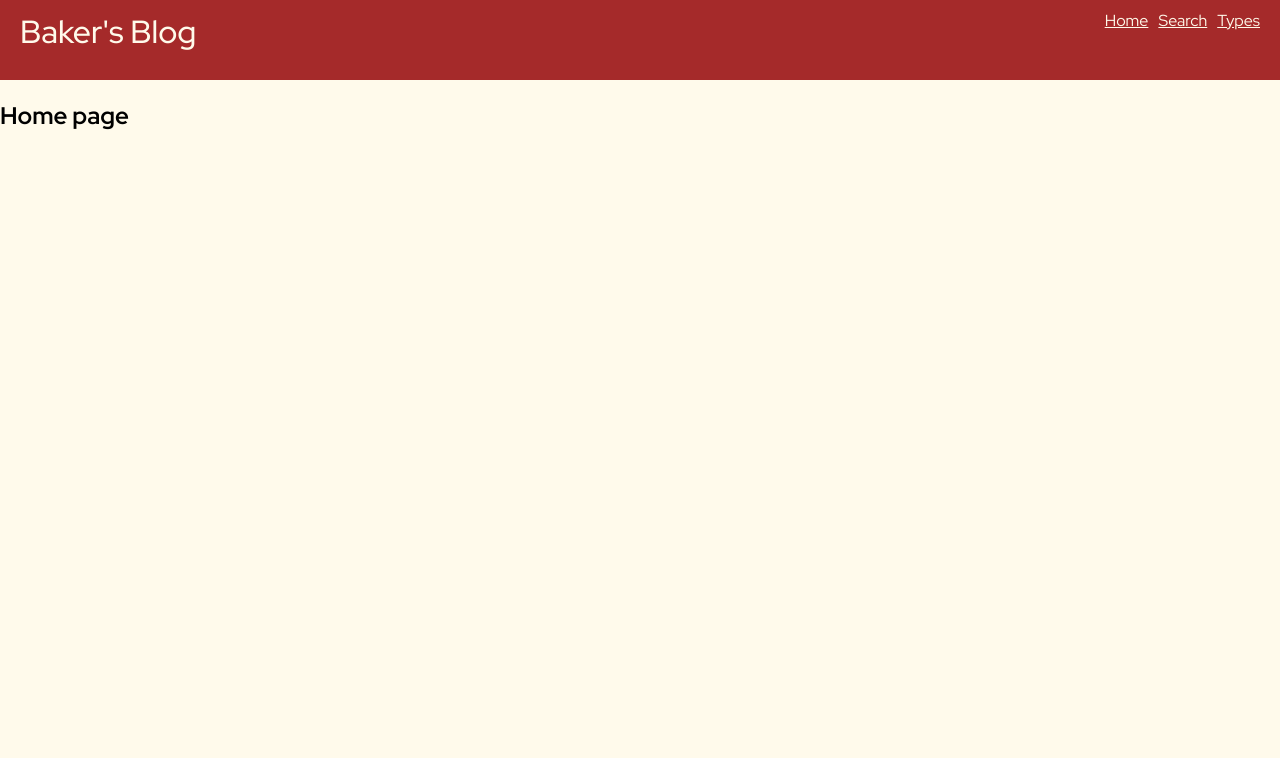
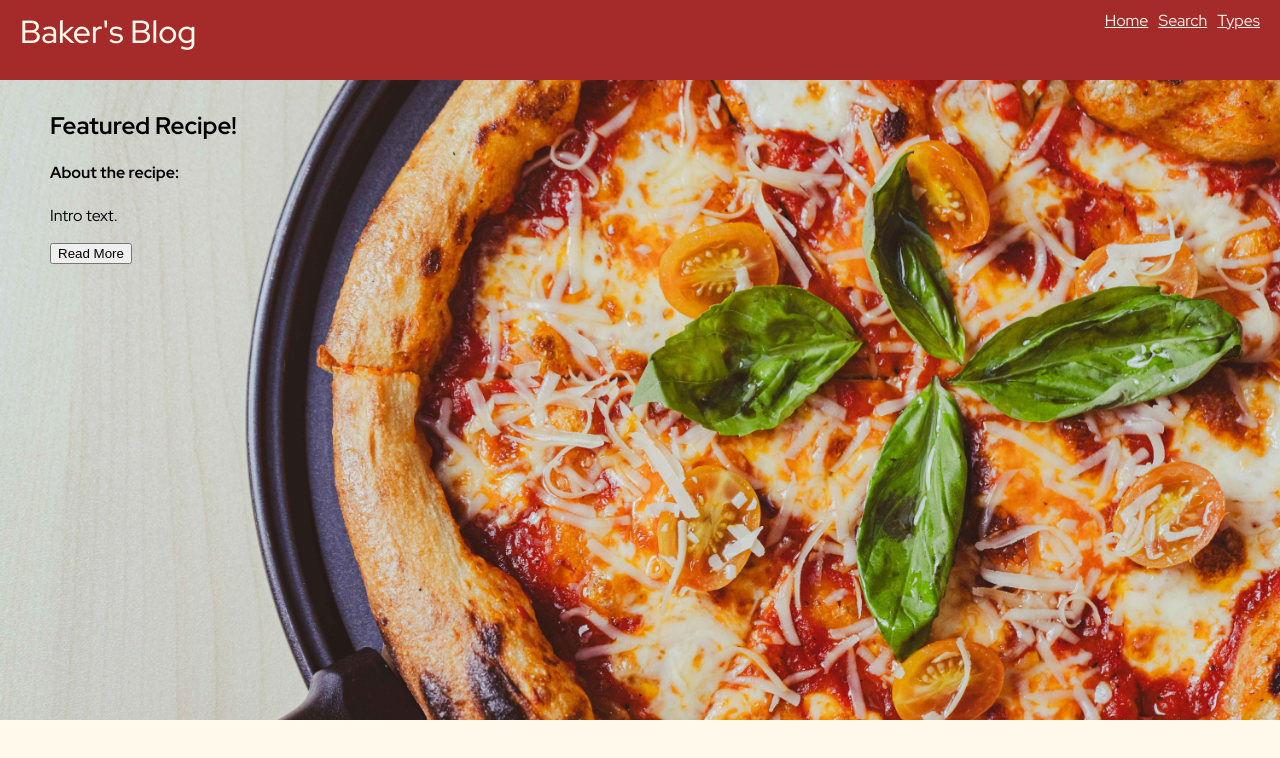
Before and after one commit to rominaD-R/the-bakers-blog_u1-final, a React (Vite) app in the folder bakers-blog/: page / in a window 1280 px wide. Shown: the top 758 px of the page. Built offline with nearby package versions, Linux system fonts and the light colour scheme.

Commit message:
WIP on hero image on home page

```diff
--- a/bakers-blog/src/components/FeaturedHero.jsx
+++ b/bakers-blog/src/components/FeaturedHero.jsx
@@ -1,4 +1,5 @@
 import React from 'react'
+import './css/FeaturedHero.css'
 
 export default function FeaturedHero() {
   return (
--- /dev/null
+++ b/bakers-blog/src/components/css/FeaturedHero.css
@@ -0,0 +1,11 @@
+#featuredHero {
+    background-color: blue;
+    height: 80vh;
+    padding: 30px 50px;
+    background-image: url('../../assets/img/pizza-hero.jpg');
+    background-size: cover;
+}
+
+h2 {
+    margin: 0;
+}
--- a/bakers-blog/src/pages/Home.jsx
+++ b/bakers-blog/src/pages/Home.jsx
@@ -1,10 +1,11 @@
 import { Routes, Route } from 'react-router';
+import FeaturedHero from '../components/FeaturedHero';
 
 function Home() {
 
     return (
         <div>
-            <h2>Home page</h2>
+            <FeaturedHero />
         </div>
     )
 }
```
